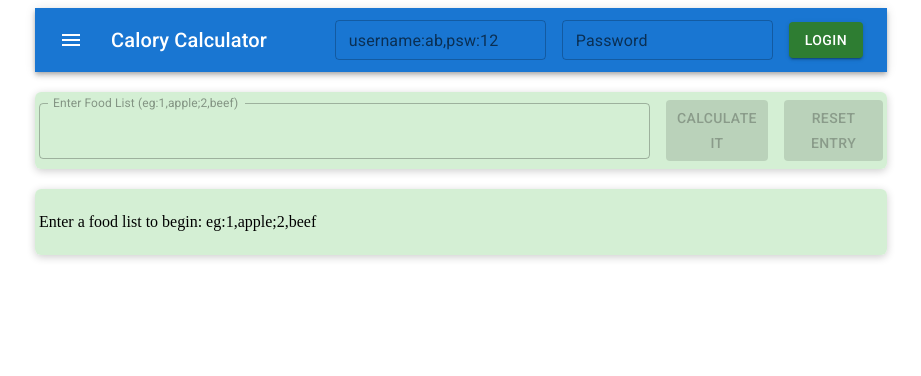
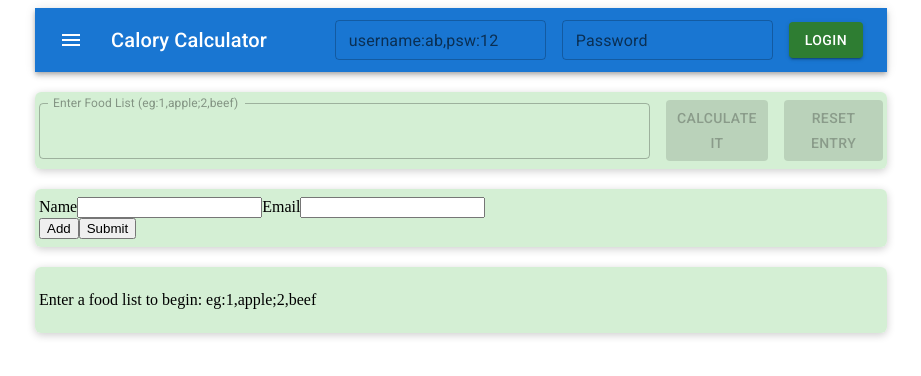
Before and after one commit to StoneAge-Inverter-X/calory-calculator, a React (Create React App) app: page / in a window 1280 px wide. Shown: the top 376 px of the page, without its empty margins (179-1100 px from the left). Built offline with nearby package versions, Linux system fonts and the light colour scheme; no server answers.

Commit message:
initial commit

```diff
--- a/src/components/HomePage/index.js
+++ b/src/components/HomePage/index.js
@@ -32,6 +32,8 @@ const HomePage = () => {
   const [inputText, setInputText] = useState(" ");
   const [userName, setUserName] = useState("");
   const [userPsw, setUserPsw] = useState("");
+
+  const [formValues, setFormValues] = useState([{ name: "", email: "" }]);
 
   const handleLogin = (e) => {
     e.preventDefault();
@@ -75,6 +77,27 @@ const HomePage = () => {
     console.log("reset button is clicked");
     setInputText("");
     dispatch(foodSliceActions.setUserInput(""));
+  };
+
+  let handleChange = (i, e) => {
+    let newFormValues = [...formValues];
+    newFormValues[i][e.target.name] = e.target.value;
+    setFormValues(newFormValues);
+  };
+
+  let addFormFields = () => {
+    setFormValues([...formValues, { name: "", email: "" }]);
+  };
+
+  let removeFormFields = (i) => {
+    let newFormValues = [...formValues];
+    newFormValues.splice(i, 1);
+    setFormValues(newFormValues);
+  };
+
+  let handleFormSubmit = (event) => {
+    event.preventDefault();
+    alert(JSON.stringify(formValues));
   };
 
   return (
@@ -193,6 +216,49 @@ const HomePage = () => {
         </form>
       </Card>
       <Card>
+        <form onSubmit={handleFormSubmit}>
+          {formValues.map((element, index) => (
+            <div className="form-inline" key={index}>
+              <label>Name</label>
+              <input
+                type="text"
+                name="name"
+                value={element.name || ""}
+                onChange={(e) => handleChange(index, e)}
+              />
+              <label>Email</label>
+              <input
+                type="text"
+                name="email"
+                value={element.email || ""}
+                onChange={(e) => handleChange(index, e)}
+              />
+              {index ? (
+                <button
+                  type="button"
+                  className="button remove"
+                  onClick={() => removeFormFields(index)}
+                >
+                  Remove
+                </button>
+              ) : null}
+            </div>
+          ))}
+          <div className="button-section">
+            <button
+              className="button add"
+              type="button"
+              onClick={() => addFormFields()}
+            >
+              Add
+            </button>
+            <button className="button submit" type="submit">
+              Submit
+            </button>
+          </div>
+        </form>
+      </Card>
+      <Card>
         <Outlet />
       </Card>
     </Container>
```
